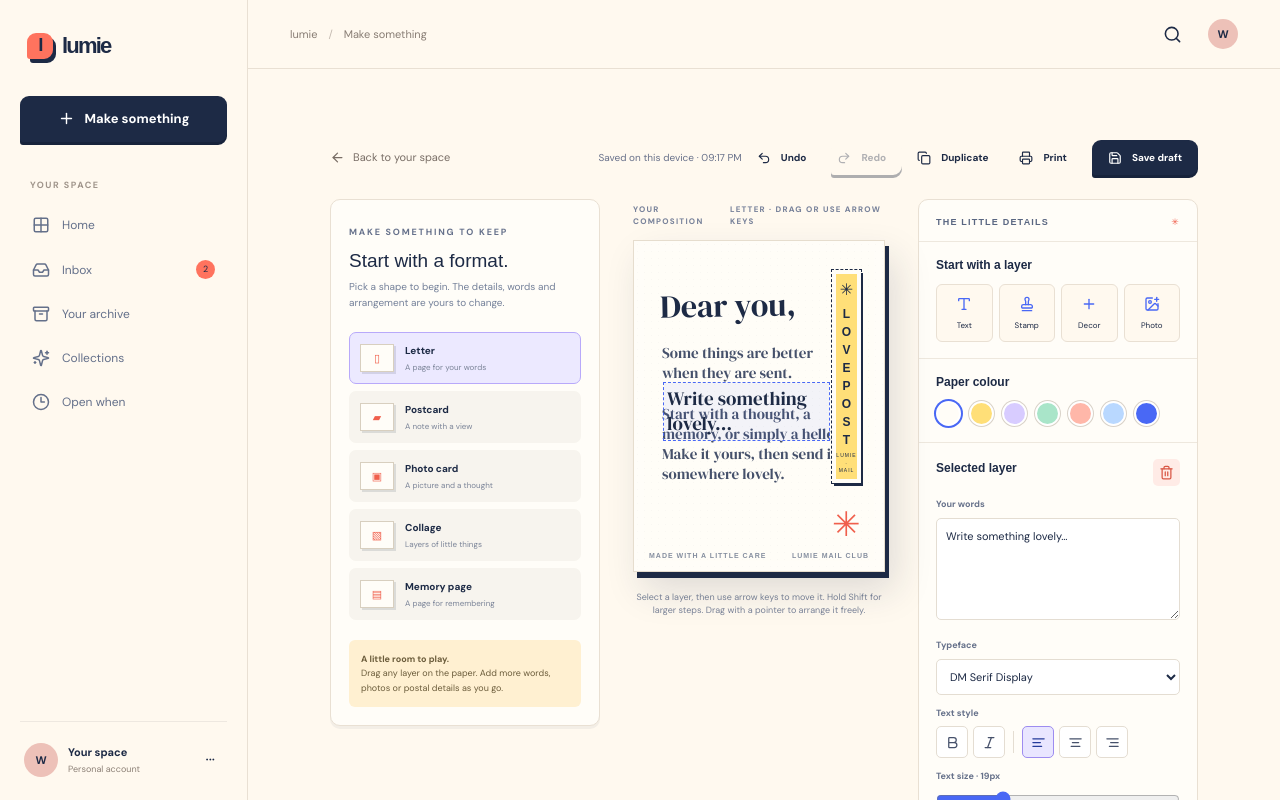
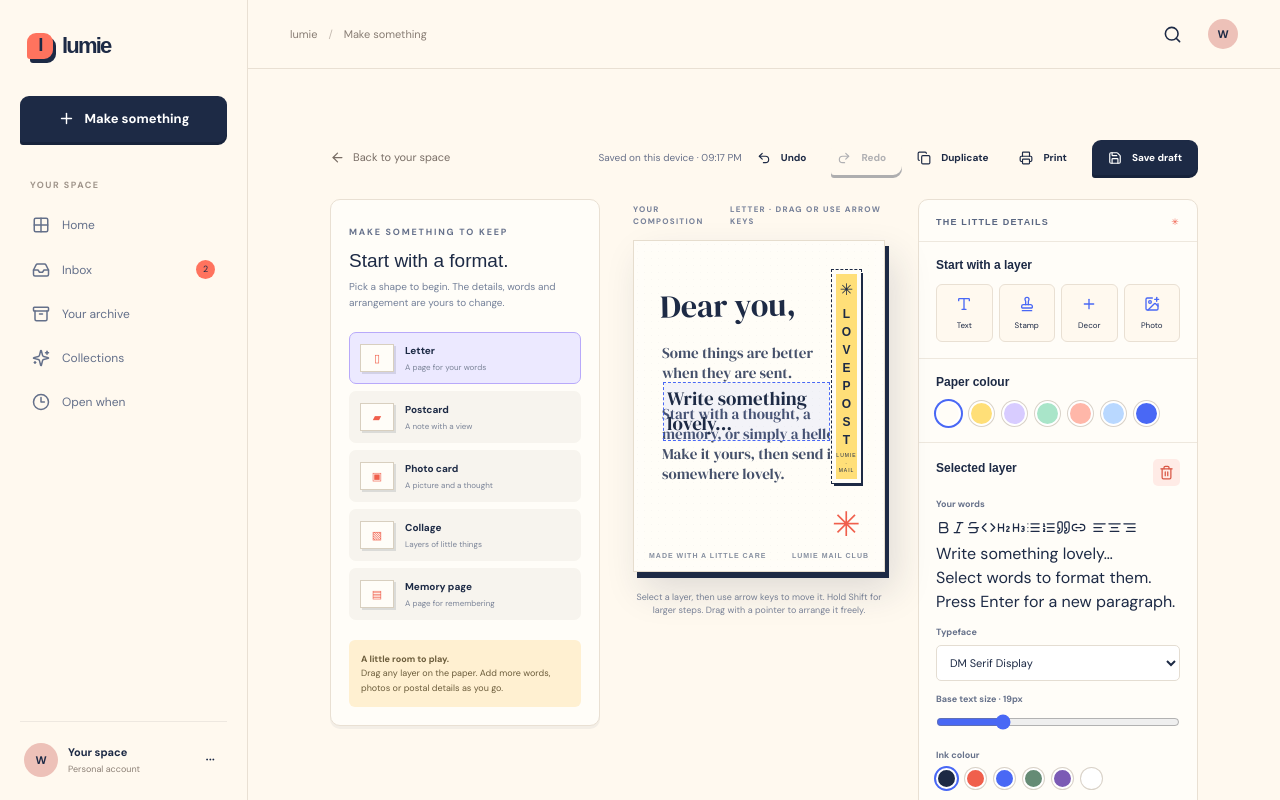
Before and after one commit to Wuraola-Adebisi/Lumie, a React (Vite) app: page /app/create in a window 1280 px wide. Both pictures are taken after a click on the button "Text". Shown: the top 800 px of the page. Built offline with nearby package versions, Linux system fonts and the light colour scheme; a web font is replaced by a local one.

Commit message:
Replace plain text controls with rich-text editing tools

```diff
--- a/src/features/studio/StudioInspector.tsx
+++ b/src/features/studio/StudioInspector.tsx
@@ -1,7 +1,8 @@
-import { AlignCenter, AlignLeft, AlignRight, Bold, ImagePlus, Italic, Plus, Stamp, Type, Trash2 } from 'lucide-react'
+import { ImagePlus, Plus, Stamp, Type, Trash2 } from 'lucide-react'
 import type { ChangeEvent } from 'react'
-import type { StudioDocument, StudioElement } from './studioTypes'
+import type { StudioDocument, StudioElement, StudioRichTextNode } from './studioTypes'
 import { fontOptions, paperOptions } from './studioTypes'
+import RichTextEditor from './RichTextEditor'
 
 interface Props {
   document: StudioDocument
@@ -37,6 +38,8 @@ export default function StudioInspector({ document, selected, onChange, onBackgr
     event.target.value = ''
   }
 
+  const updateRichText = (richText: StudioRichTextNode) => onChange({ richText })
+
   return (
     <aside className="studio-inspector" aria-label="Composition controls">
       <div className="studio-panel-heading"><span>THE LITTLE DETAILS</span><span aria-hidden="true">✳</span></div>
@@ -62,20 +65,11 @@ export default function StudioInspector({ document, selected, onChange, onBackgr
         <section className="studio-inspector-section studio-selected-panel" aria-labelledby="studio-selected-heading">
           <div className="studio-selected-heading"><h3 id="studio-selected-heading">Selected layer</h3><button type="button" className="studio-delete-button" onClick={onDelete} aria-label="Delete selected layer"><Trash2 size={15}/></button></div>
           {selected.kind === 'text' && <>
-            <label className="studio-field-label" htmlFor="studio-layer-text">Your words</label>
-            <textarea id="studio-layer-text" className="studio-field studio-text-field" value={selected.text ?? ''} onChange={(event) => onChange({ text: event.target.value })} rows={5}/>
+            <label className="studio-field-label">Your words</label>
+            <RichTextEditor key={selected.id} elementId={selected.id} value={selected.richText} legacyText={selected.text} onChange={updateRichText}/>
             <label className="studio-field-label" htmlFor="studio-layer-font">Typeface</label>
             <select id="studio-layer-font" className="studio-field" value={selected.fontFamily ?? fontOptions[0].value} onChange={(event) => onChange({ fontFamily: event.target.value })}>{fontOptions.map((font) => <option key={font.label} value={font.value}>{font.label}</option>)}</select>
-            <label className="studio-field-label">Text style</label>
-            <div className="studio-text-toolbar" role="group" aria-label="Text style">
-              <button type="button" className={selected.bold ? 'active' : ''} aria-label="Bold" aria-pressed={Boolean(selected.bold)} onClick={() => onChange({ bold: !selected.bold })}><Bold size={15}/></button>
-              <button type="button" className={selected.italic ? 'active' : ''} aria-label="Italic" aria-pressed={Boolean(selected.italic)} onClick={() => onChange({ italic: !selected.italic })}><Italic size={15}/></button>
-              <span className="studio-toolbar-divider" />
-              <button type="button" className={(selected.textAlign ?? 'left') === 'left' ? 'active' : ''} aria-label="Align text left" aria-pressed={(selected.textAlign ?? 'left') === 'left'} onClick={() => onChange({ textAlign: 'left' })}><AlignLeft size={15}/></button>
-              <button type="button" className={selected.textAlign === 'center' ? 'active' : ''} aria-label="Align text centre" aria-pressed={selected.textAlign === 'center'} onClick={() => onChange({ textAlign: 'center' })}><AlignCenter size={15}/></button>
-              <button type="button" className={selected.textAlign === 'right' ? 'active' : ''} aria-label="Align text right" aria-pressed={selected.textAlign === 'right'} onClick={() => onChange({ textAlign: 'right' })}><AlignRight size={15}/></button>
-            </div>
-            <label className="studio-field-label" htmlFor="studio-layer-size">Text size · {selected.fontSize ?? 16}px</label>
+            <label className="studio-field-label" htmlFor="studio-layer-size">Base text size · {selected.fontSize ?? 16}px</label>
             <input id="studio-layer-size" className="studio-range" type="range" min="11" max="42" value={selected.fontSize ?? 16} onChange={(event) => onChange({ fontSize: Number(event.target.value) })}/>
             <label className="studio-field-label">Ink colour</label>
             <div className="studio-ink-options">{['#1d2a45','#f05f4c','#4968f5','#658b75','#7b5bb5','#ffffff'].map((color) => <button type="button" key={color} className={selected.color === color ? 'active' : ''} style={{ background: color }} onClick={() => onChange({ color })} aria-label={`Set text colour ${color}`} aria-pressed={selected.color === color}/>)}</div>
```
